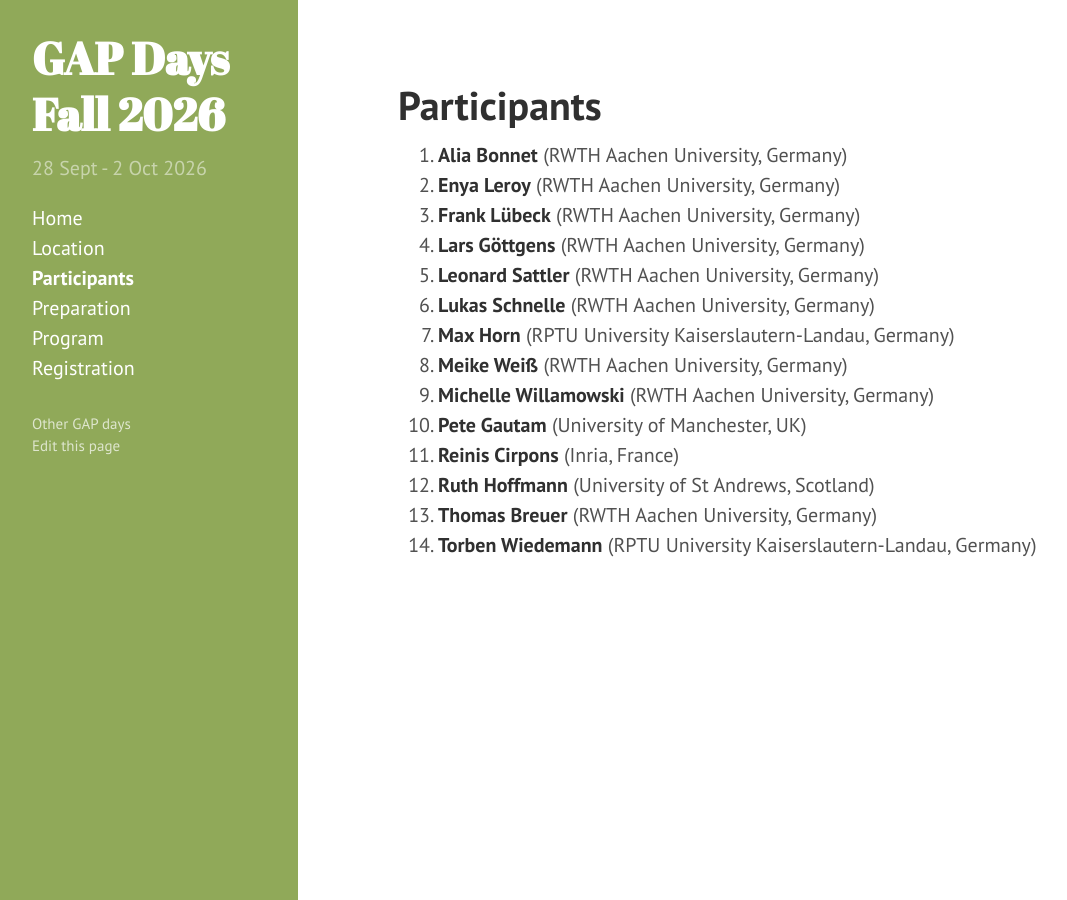
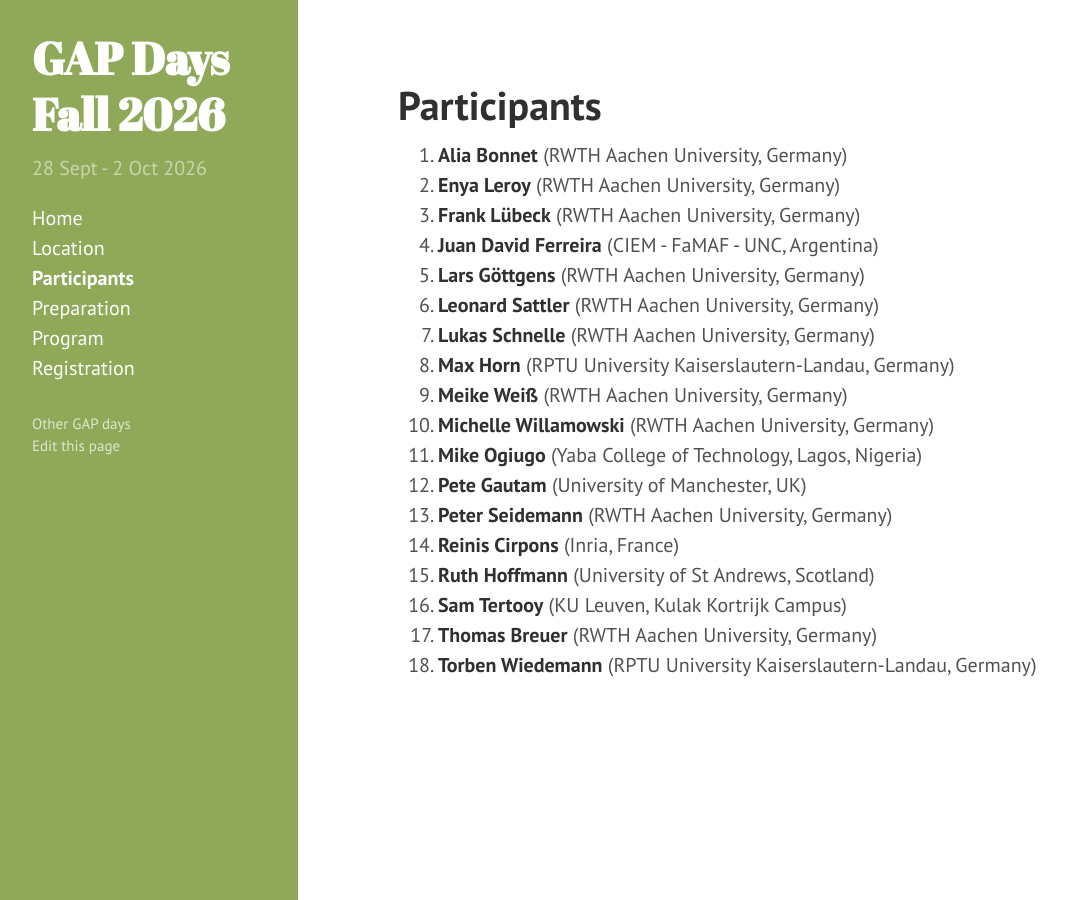
Before and after one commit to gapdays/gapdays2026-fall, a Jekyll site: the page built from participants.md, in a window 1280 px wide. Shown: the whole page, without its empty margins (2-1069 px from the left). Built offline with Jekyll 4.4.1, drawn with Linux system fonts in a browser that asks for light colours.

Commit message:
update participants

```diff
--- a/participants.md
+++ b/participants.md
@@ -16,6 +16,10 @@ participants:
   - {name: Lars Göttgens, affiliation: "RWTH Aachen University, Germany"}
   - {name: Reinis Cirpons, affiliation: "Inria, France"}
   - {name: Pete Gautam, affiliation: "University of Manchester, UK"}
+  - {name: Mike Ogiugo, affiliation: "Yaba College of Technology, Lagos, Nigeria"}
+  - {name: Peter Seidemann, affiliation: "RWTH Aachen University, Germany"}
+  - {name: Juan David Ferreira, affiliation: "CIEM - FaMAF - UNC, Argentina"}
+  - {name: Sam Tertooy, affiliation: "KU Leuven, Kulak Kortrijk Campus"}
 ---
 
 <ol>{% assign participants = page.participants | sort: "name" %}
```
